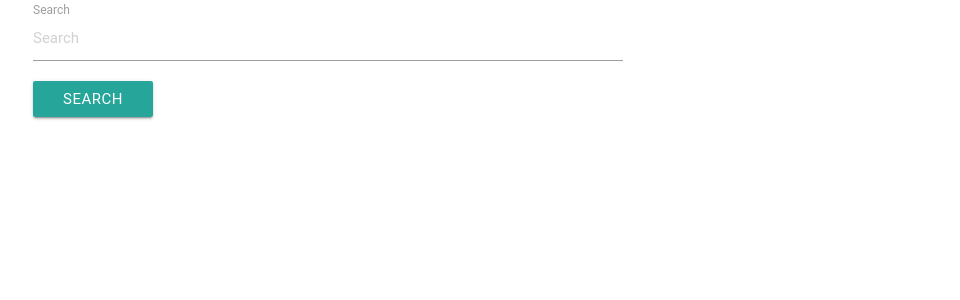
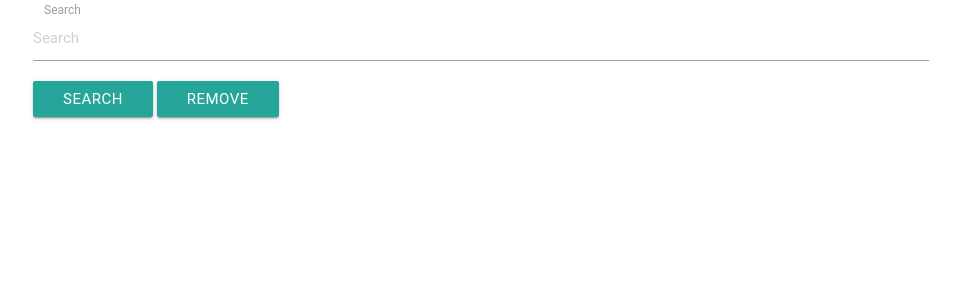
Before and after one commit to ibaena/Action-, a PHP site: page / in a window 1280 px wide. Shown: the top 300 px of the page, without its empty margins (159-1119 px from the left). Run offline with PHP 8.4, Linux system fonts and the light colour scheme; some libraries are stand-ins or nearby versions; some web fonts are replaced.

Commit message:
working on search bar and ajax content updating and removing

```diff
--- a/css/style.css
+++ b/css/style.css
@@ -1,4 +1,8 @@
-.img{
-  width: 300px;
-  height: 450px;
+img.responsive-img{
+  width: 225px;
+  height:350px;
 }
+
+tbody.image {
+  display: inline;
+}
--- a/home.html
+++ b/home.html
@@ -8,19 +8,18 @@
 </head>
 <body>
 <div class="container">
-  <div class="row">
-    <div class="input-field col s8">
-      <input placeholder="Search" id="search-input" type="text">
-      <label for="search-input">Search</label>
-      <a class="btn" type="submit" id="search-btn">Search</a>
-    </div>
+  <div class="input-field col s8">
+    <input placeholder="Search" id="search-input" type="text">
+    <label for="search-input">Search</label>
+    <a class="btn" type="submit" id="search-btn">Search</a>
+    <a class="btn" type="submit" id="remove-btn">remove</a>
   </div>
-    <div class="row">
-      <div class="col s12 images">
+  <div class="row image">
 
 
-      </div>
-    </div>
+
+
+  </div>
 
 
 
--- a/js/main.js
+++ b/js/main.js
@@ -1,23 +1,39 @@
 $(document).ready(function(){
 
 
-//ajax OMDB
-$("#search-btn").on('click',function(){
+
+//ajax OMDB Search Movies
+function searchCatalog(){
+  $("#search-btn").on('click',function(){
   var input = $('#search-input').val();
   var omdbUrl = 'http://www.omdbapi.com/?s='+input+'&format=json';
+  $( "input" ).submit();
+
 
     $.getJSON(omdbUrl, function(data){
       images = data.Search;
       for (var i = 0; i < images.length; i++) {
         console.log(data.Search[i].Poster);
+
       //Movie Grid
-        $('.images').append('<img src='+data.Search[i].Poster+'/>')
-        $('.images').append('<h3>'+data.Search[i].Title+'</h3>')
+        $('.image').append('<div class="col s3"><img class="responsive-img" src='+data.Search[i].Poster+'/></div>');
+      };
+    })
+  })
+}
 
-    };
+searchCatalog();
+resetSearch();
 
-    })
 
-})
+//submit button reset ajax portion
+function resetSearch(){
+  $( "#remove-btn").bind( "click",function(){
+  $('.image').hide();
+  searchCatalog();searchCatalog();
+  });
+}
+
+
 
 });
```
